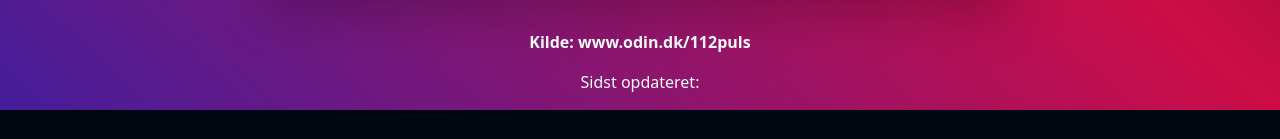
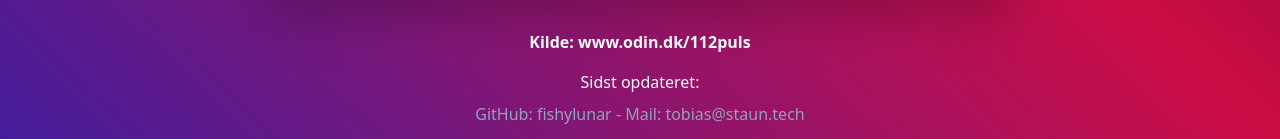
Before and after one commit to fishylunar/thor, a React (Vite) app: page / in a window 1280 px wide. Shown: the part 1078-1217 px from the top of the page. Before the commit the page ends 1188 px from the top, so only its background shows below. Built offline with nearby package versions, Linux system fonts and the light colour scheme; no server answers.

Commit message:
Added contact button

```diff
--- a/src/App.tsx
+++ b/src/App.tsx
@@ -22,7 +22,7 @@ function App() {
     <OdinEventsTable events={events} />
   </div>
   <Footer>
-    <p className="text-center pb-4">Sidst opdateret: {events?.Timestamp}</p>
+    <p className="text-center pb-2">Sidst opdateret: {events?.Timestamp}</p>
   </Footer>
 </div>
     </ThemeProvider>
--- a/src/components/Footer/index.tsx
+++ b/src/components/Footer/index.tsx
@@ -9,6 +9,7 @@ export function Footer({ children }: FooterProps) {
     <>
       <h1 className="text-center font-bold pb-4" >Kilde: <a href='http://www.odin.dk/112puls/'>www.odin.dk/112puls</a></h1>
       {children}
+      <p className='text-center text-slate-400 pb-4'>GitHub: <a href="https://github.com/fishylunar">fishylunar</a> - Mail: <a href="mailto:tobias@staun.tech">tobias@staun.tech </a></p>
     </>
   );
 }
```
